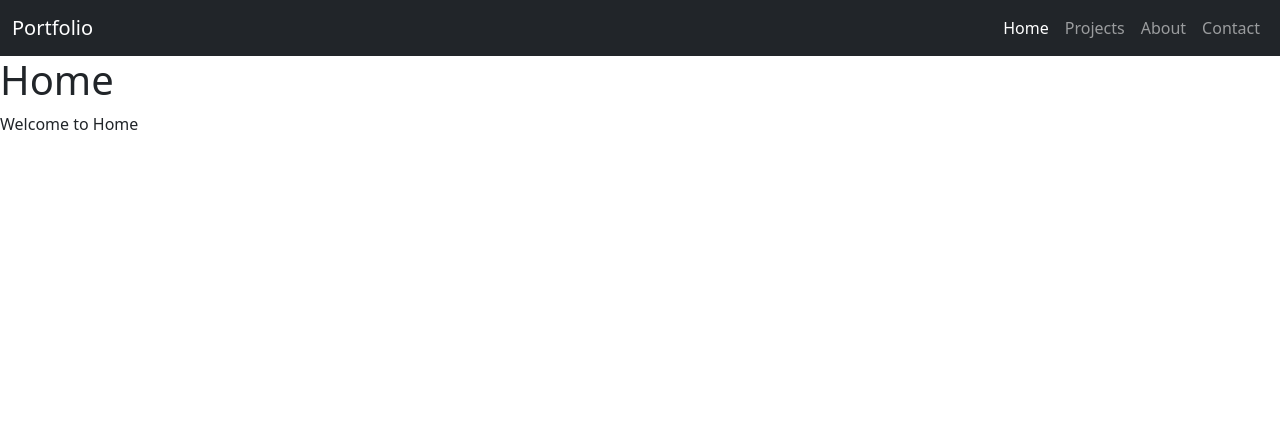
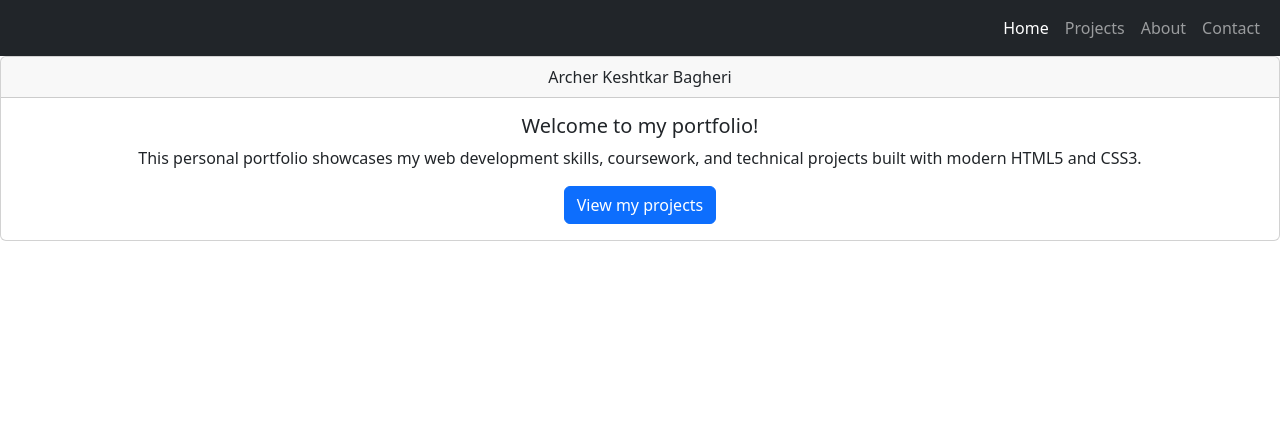
Before and after one commit to BlueJum/AssignmentII, a Node server app: page /home in a window 1280 px wide. Shown: the top 440 px of the page. Run offline with Node 20, Linux system fonts and the light colour scheme; some libraries are stand-ins or nearby versions.

Commit message:
Home page customization: Initial card created.

```diff
--- a/views/index.ejs
+++ b/views/index.ejs
@@ -1,5 +1,13 @@
 <%- include partials/header.ejs %>
 <%- include partials/main_nav.ejs %>
-    <h1><%= title %></h1>
-    <p>Welcome to <%= title %></p>
+<div class="card text-center mb-4">
+  <div class="card-header">
+   <i class="fa-solid fa-user-secret"></i> Archer Keshtkar Bagheri
+  </div>
+  <div class="card-body">
+    <h5 class="card-title">Welcome to my portfolio!</h5>
+    <p class="card-text">This personal portfolio showcases my web development skills, coursework, and technical projects built with modern HTML5 and CSS3.</p>
+    <a href="/projects" class="btn btn-primary"><i class="fa-solid fa-diagram-project"></i>View my projects</a>
+  </div>
+</div>
 <%- include partials/footer.ejs %>
--- a/views/partials/main_nav.ejs
+++ b/views/partials/main_nav.ejs
@@ -2,7 +2,7 @@
   <body>
     <nav class="navbar navbar-expand-lg navbar-dark bg-dark">
       <div class="container-fluid">
-        <a class="navbar-brand" href="/">Portfolio</a>
+        <a class="navbar-brand" href="/"><i class="fa-solid fa-shield-cat"></i></a>
         <button class="navbar-toggler" type="button" data-bs-toggle="collapse" data-bs-target="#navbarSupportedContent" aria-controls="navbarSupportedContent" aria-expanded="false" aria-label="Toggle navigation">
           <span class="navbar-toggler-icon"></span>
         </button>
```
Also changed, not shown: views/home.ejs (deleted).
